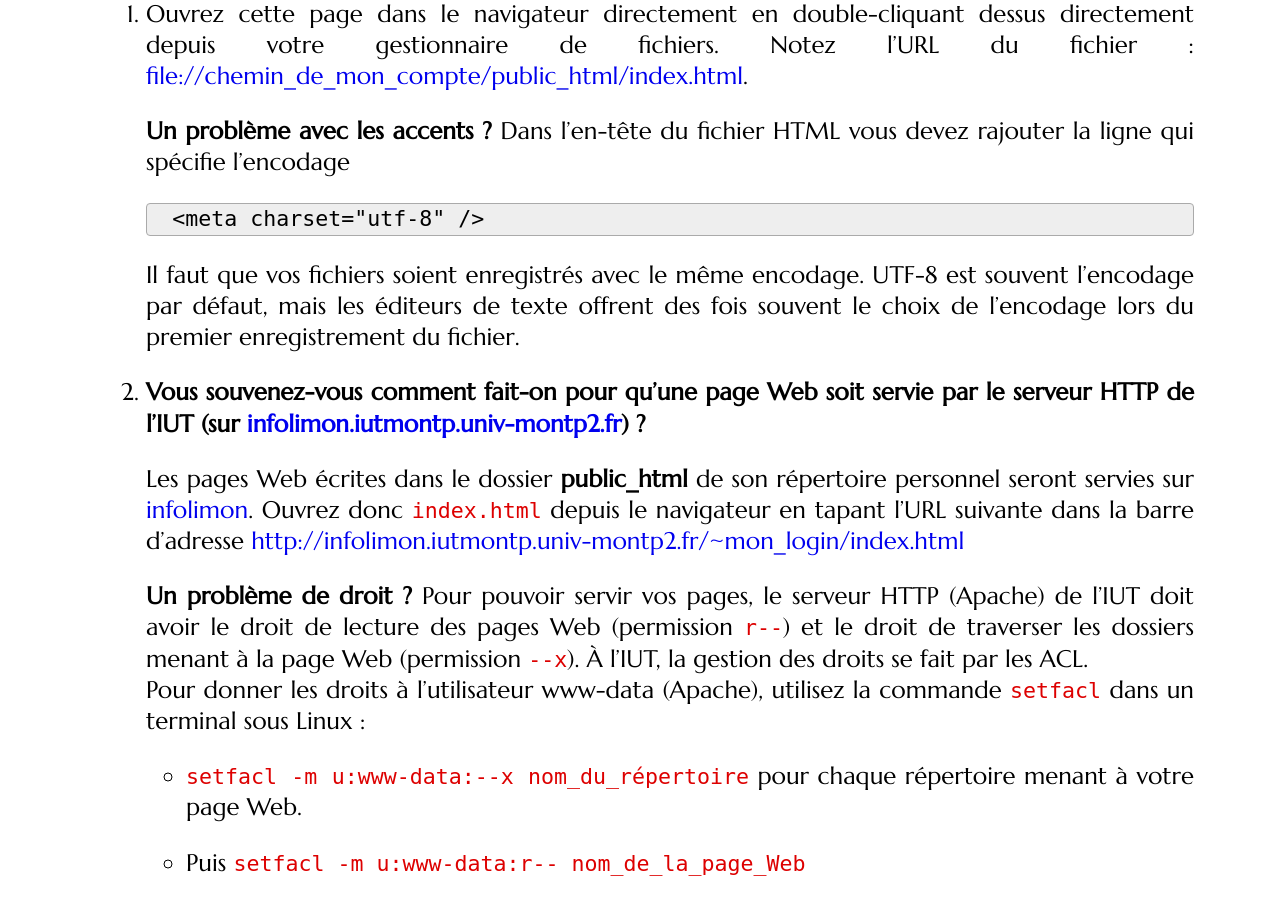
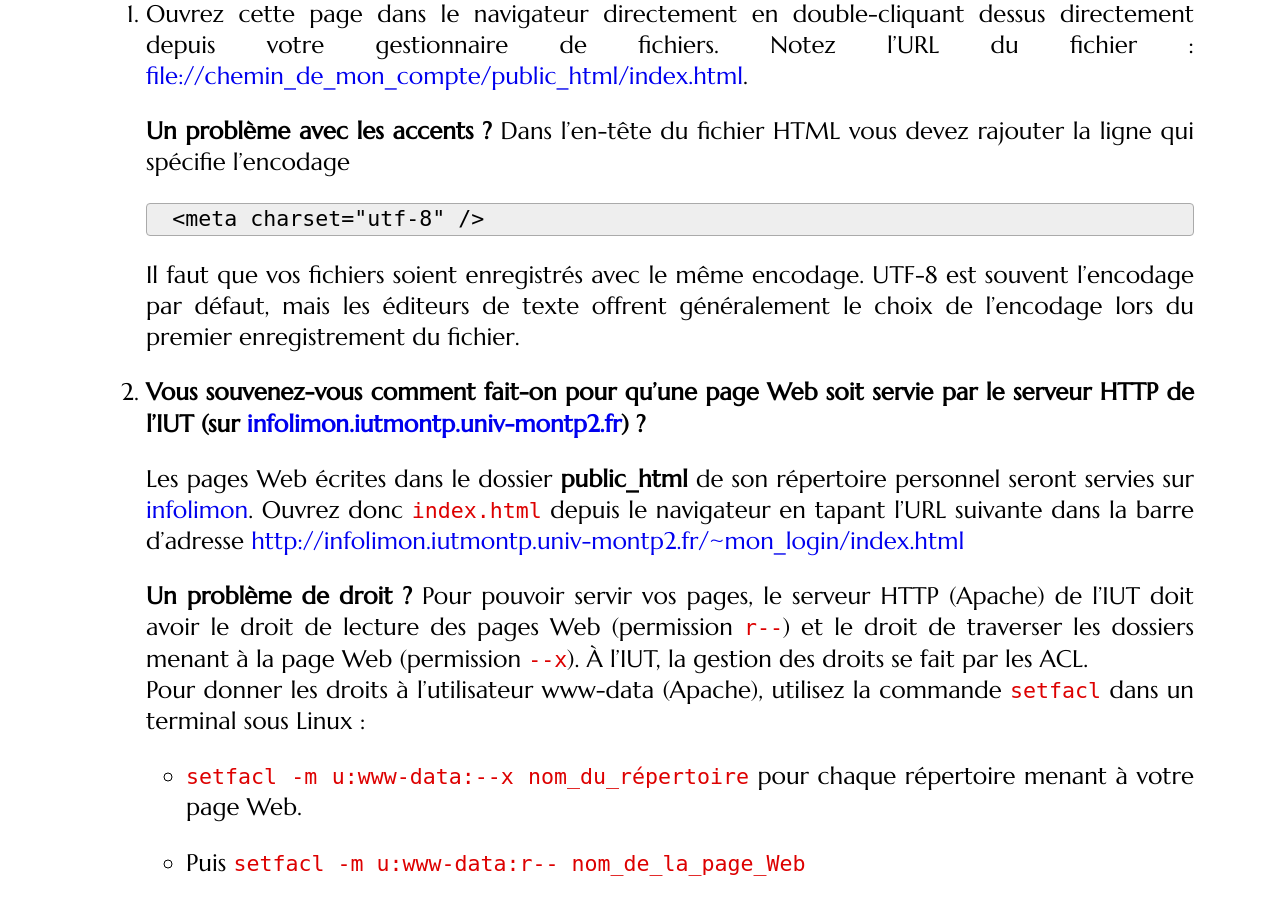
Before and after one commit to romainlebreton/R3.01-DeveloppementWeb, a Jekyll site: the page built from tutorials/tutorial1.md, in a window 1280 px wide and 900 px high, scrolled down 1208 px. Built offline with Jekyll 4.4.1, drawn with Linux system fonts in a browser that asks for light colours; some web fonts are replaced.

Commit message:
Update tutorial1.md

```diff
--- a/tutorials/tutorial1.md
+++ b/tutorials/tutorial1.md
@@ -57,8 +57,8 @@ le répertoire **public_html** de votre espace personnel.
    ~~~
    {:.html}
    Il faut que vos fichiers soient enregistrés avec le même encodage. UTF-8 est
-   souvent l'encodage par défaut, mais les éditeurs de texte offrent des fois
-   souvent le choix de l'encodage lors du premier enregistrement du fichier.
+   souvent l'encodage par défaut, mais les éditeurs de texte offrent généralement
+   le choix de l'encodage lors du premier enregistrement du fichier.
 
 2. **Vous souvenez-vous comment fait-on pour qu'une page Web soit servie par le serveur HTTP de l'IUT (sur [infolimon.iutmontp.univ-montp2.fr](infolimon.iutmontp.univ-montp2.fr)) ?**
 
```
